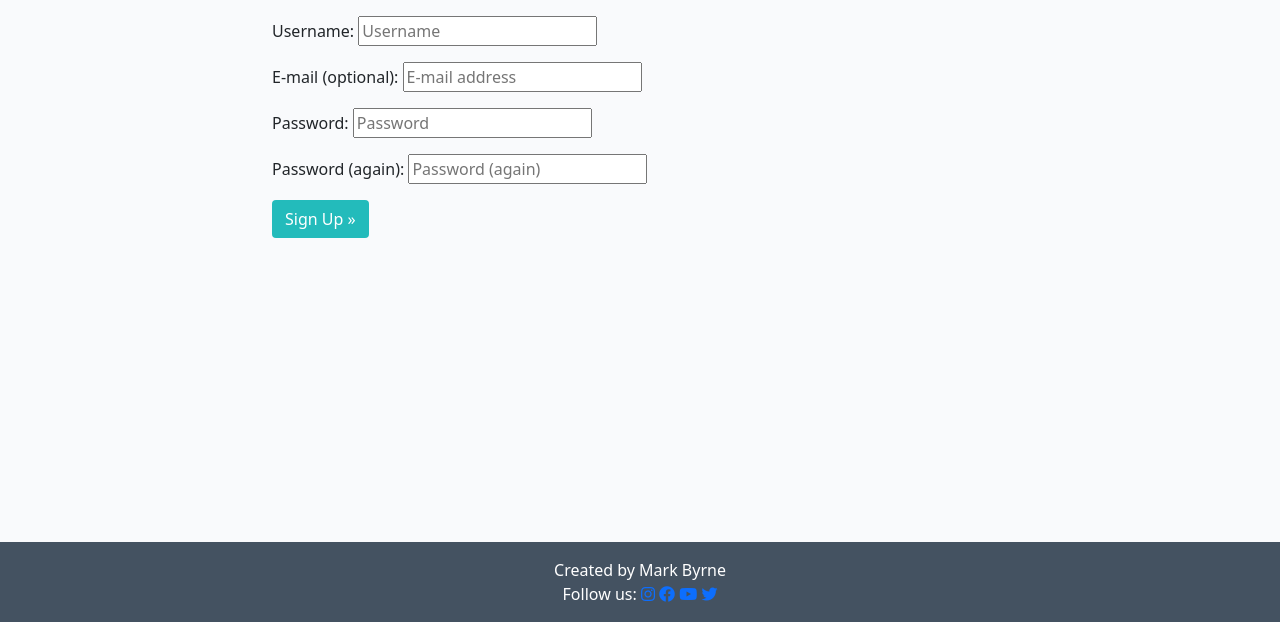
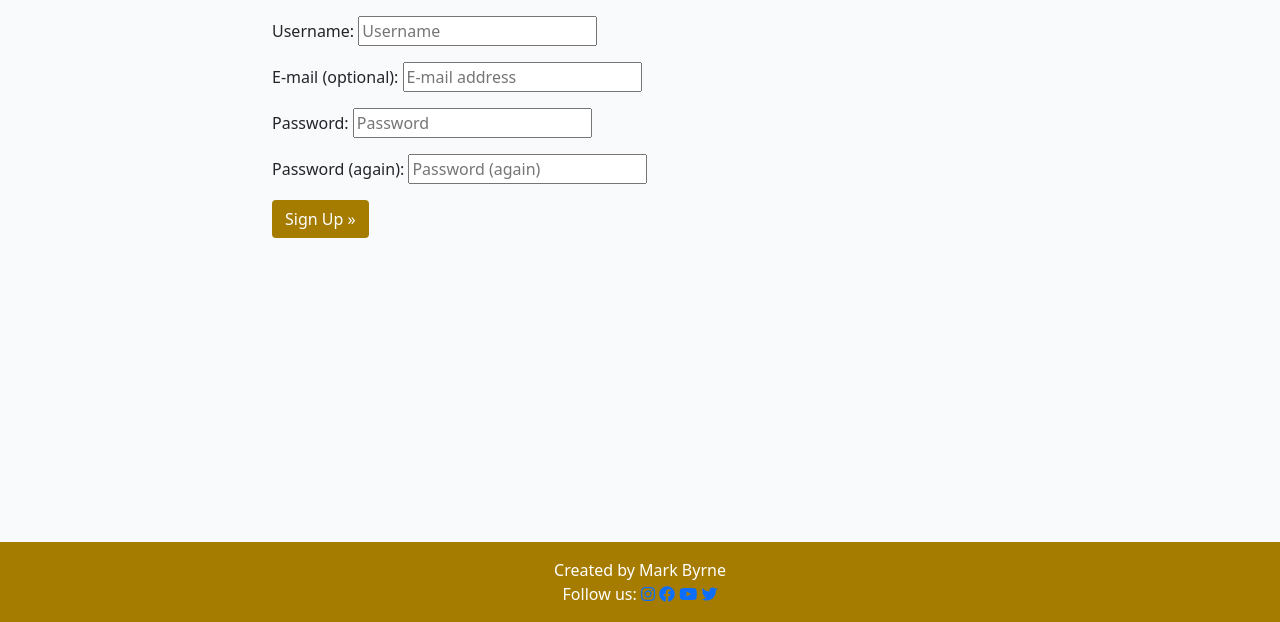
Before and after one commit to Code-Institute-Submissions/Mark8495-Project4, a Django app: page /accounts/signup/ in a window 1280 px wide. Shown: the part 178-800 px from the top of the page. Run offline with Django 3.2, Linux system fonts and the light colour scheme.

Commit message:
updated readme

```diff
--- a/static/css/style.css
+++ b/static/css/style.css
@@ -22,7 +22,7 @@ body {
 }
 
 .dark-bg {
-    background-color: #445261;
+    background-color: #A57C00;
 }
 
 .main-bg {
@@ -107,7 +107,7 @@ body {
 }
 
 .btn-signup {
-    background-color: #23BBBB;
+    background-color: #A57C00;
     color: #fff;
 }
 
```
Also changed, not shown: README.md, media/readme-images/Phone wireframe.png (added), media/readme-images/website wireframe.png (added).
